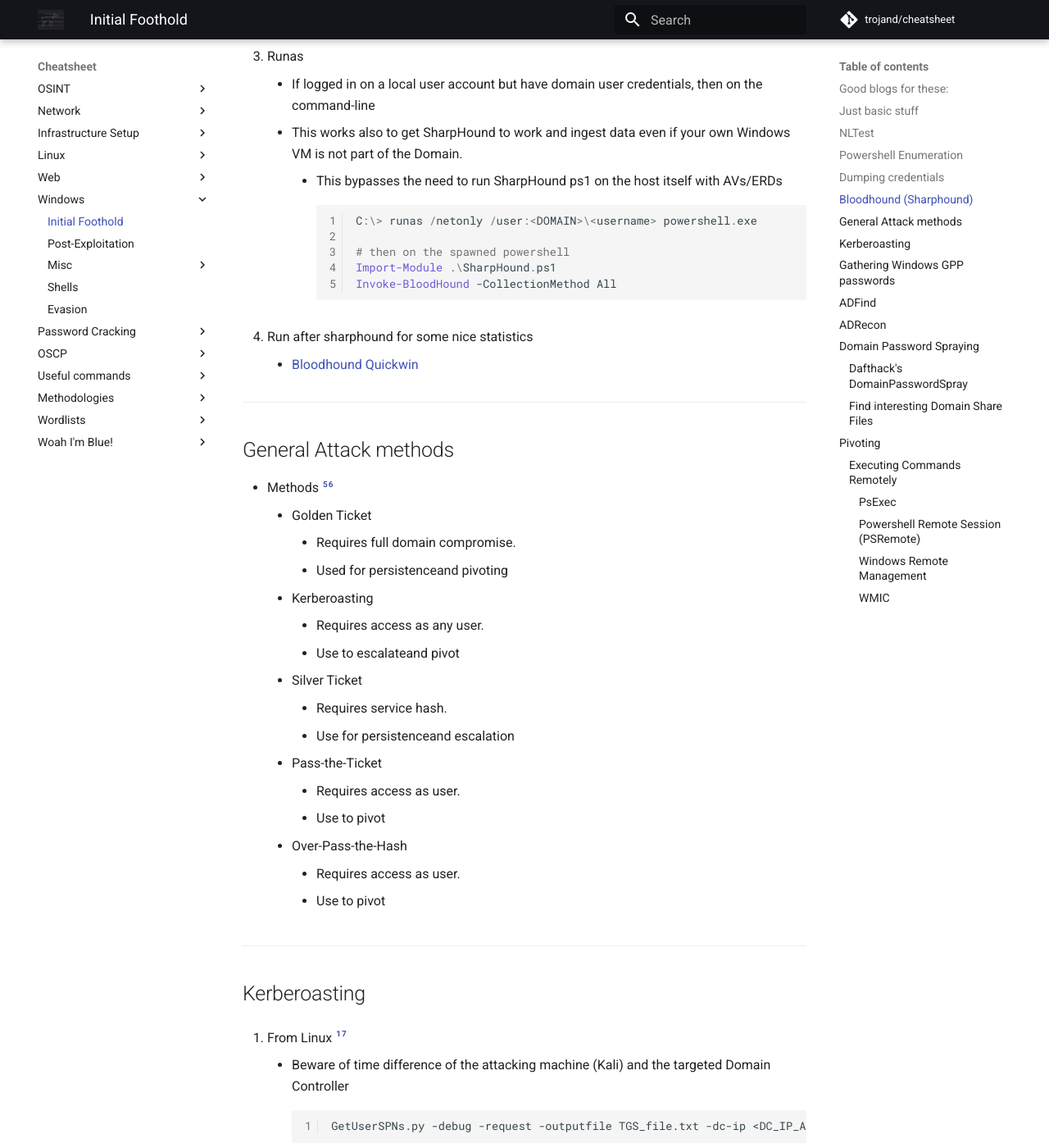
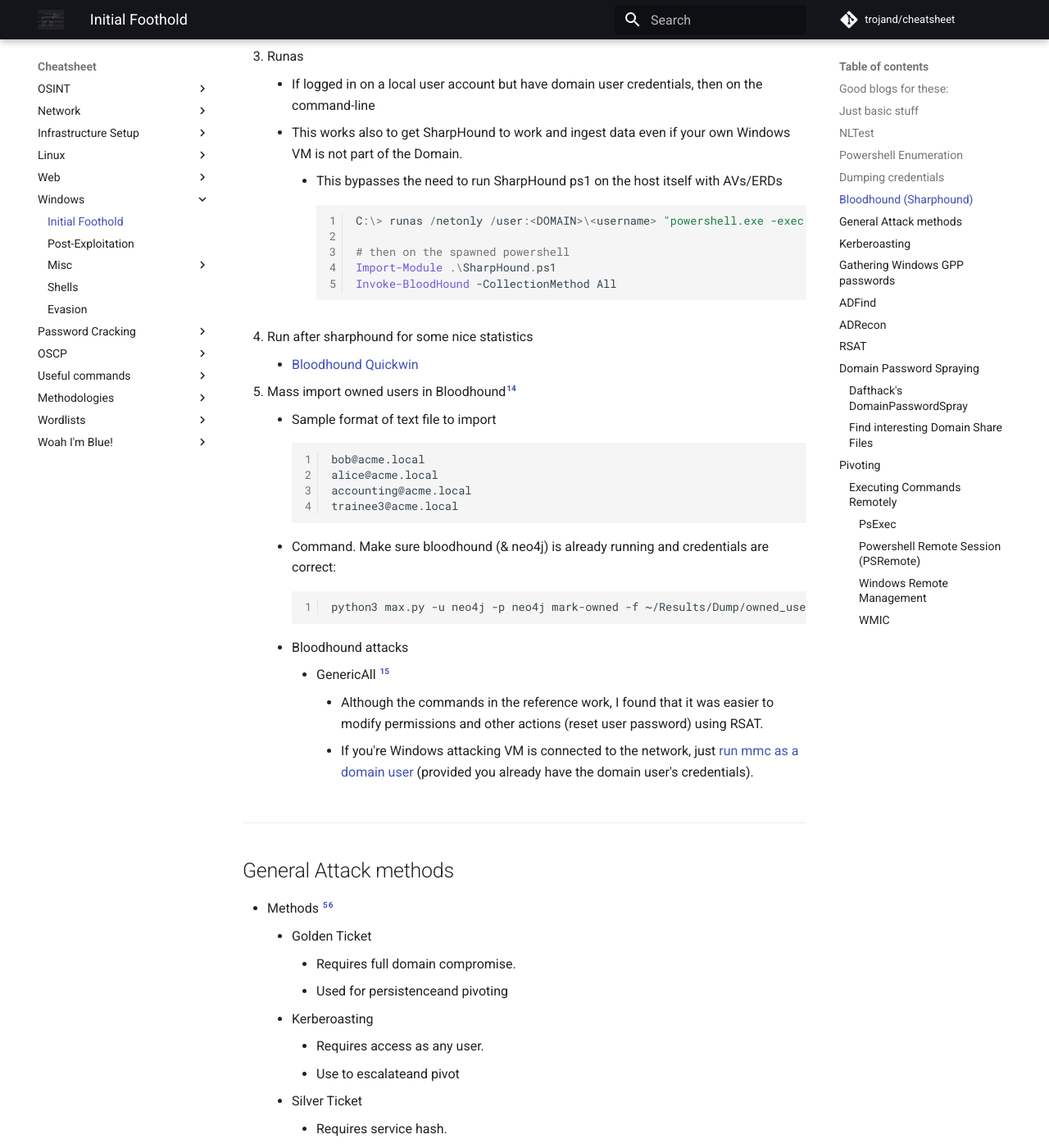
Before and after one commit to trojand/cheatsheet, an MkDocs documentation site: the page built from docs/Windows/Initial_Foothold.md, in a window 1280 px wide and 1400 px high, scrolled down 1854 px. Shown: the whole window at 82% size. Built offline with MkDocs 1.6.1 and Material for MkDocs 9.7.7, drawn with Linux system fonts in a browser that asks for light colours; comment, search, counter and statistics services are not loaded; some of the changed text lies outside the part shown.

Commit message:
Update Initial_Foothold.md

````diff
--- a/docs/Windows/Initial_Foothold.md
+++ b/docs/Windows/Initial_Foothold.md
@@ -81,7 +81,7 @@ bloodhound
        * This works also to get SharpHound to work and ingest data even if your own Windows VM is not part of the Domain.
            * This bypasses the need to run SharpHound ps1 on the host itself with AVs/ERDs
        ```powershell
-       C:\> runas /netonly /user:<DOMAIN>\<username> powershell.exe
+       C:\> runas /netonly /user:<DOMAIN>\<username> "powershell.exe -exec bypass"
 
        # then on the spawned powershell
        Import-Module .\SharpHound.ps1
@@ -89,6 +89,22 @@ bloodhound
        ```
    * Run after sharphound for some nice statistics
        * [Bloodhound Quickwin](https://github.com/kaluche/bloodhound-quickwin)
+   * Mass import owned users in Bloodhound[^14]
+       * Sample format of text file to import
+           ```
+           bob@acme.local
+           alice@acme.local
+           accounting@acme.local
+           trainee3@acme.local
+           ```
+       * Command. Make sure bloodhound (& neo4j) is already running and credentials are correct:
+           ```
+           python3 max.py -u neo4j -p neo4j mark-owned -f ~/Results/Dump/owned_users.txt --add-note "from secretsdump and weak passwords"
+           ```
+    * Bloodhound attacks
+        * GenericAll [^15]
+            * Although the commands in the reference work, I found that it was easier to modify permissions and other actions (reset user password) using RSAT.
+            * If you're Windows attacking VM is connected to the network, just [run mmc as a domain user](./Initial_Foothold.html#RSAT) (provided you already have the domain user's credentials).
 
 ___
 ## General Attack methods
@@ -164,6 +180,15 @@ adfind.exe -sc trustdmp
 ```
 
 ---
+## RSAT
+* Run RSAT from a non-domain joined PC
+```batch
+runas /netonly /user:<DOMAIN>\<username> "mmc /server=<DC or domain>"
+runas /netonly /user:ACME\bob.normal.user "mmc /server=dc01.acme.local"
+```
+
+
+---
 ## Domain Password Spraying
 ### Dafthack's DomainPasswordSpray[^11]
 * Retrieves the list of domain users, sprays and attempts to detect lockout threshold of a user and stops spraying
@@ -235,3 +260,5 @@ winrs -r:DC01.domain.com cmd
 [^11]: [Guthub - DomainPasswordSpray](https://github.com/dafthack/DomainPasswordSpray)
 [^12]: [Readthedocs - Powersploit](https://powersploit.readthedocs.io/en/latest/Recon/Find-InterestingDomainShareFile/)
 [^13]: [Move Aside Script Kiddies–Malware Execution in the Age of Advanced Defenses | Joff Thyer](https://www.youtube.com/watch?v=wTmQ5FaRmf4)
+[^14]: [Github - Knavesec - Max](https://github.com/knavesec/Max)
+[^15]: [Bloodhound - GenericAll](https://bloodhound.readthedocs.io/en/latest/data-analysis/edges.html#genericall)
````
